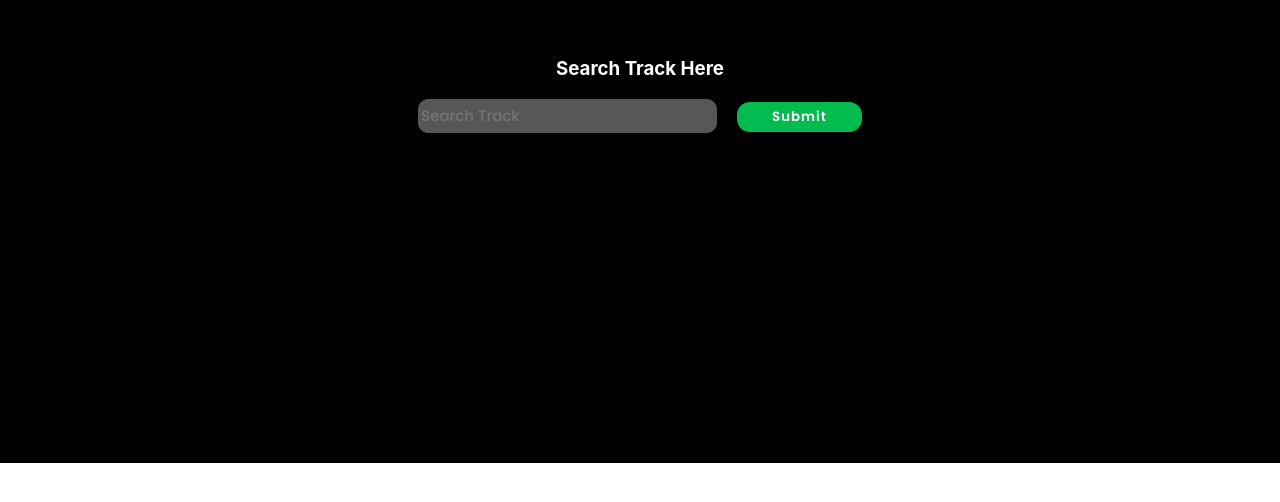
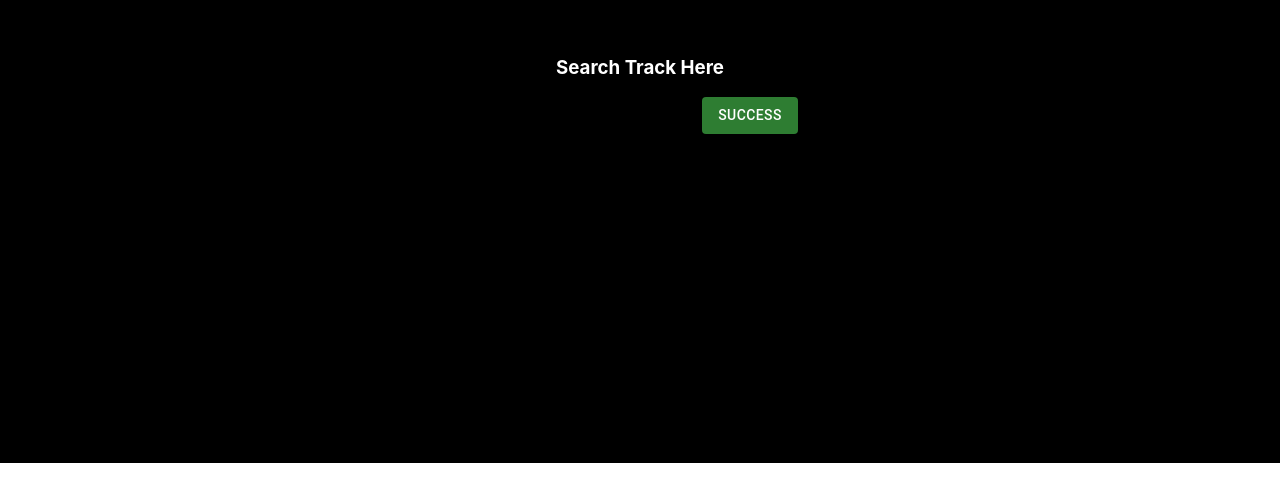
Before and after one commit to faishaaalj/Homework-Project-GIGIH, a React (Create React App) app: page /CreatePlaylist in a window 1280 px wide. Shown: the part 292-794 px from the top of the page. Built offline with nearby package versions, Linux system fonts and the light colour scheme.

Commit message:
restyling search component with mui

```diff
--- a/package.json
+++ b/package.json
@@ -3,6 +3,9 @@
   "version": "0.1.0",
   "private": true,
   "dependencies": {
+    "@emotion/react": "^11.9.0",
+    "@emotion/styled": "^11.8.1",
+    "@mui/material": "^5.6.1",
     "@reduxjs/toolkit": "^1.8.1",
     "@testing-library/jest-dom": "^5.16.2",
     "@testing-library/react": "^12.1.4",
--- a/src/Component/SearchBar/index.js
+++ b/src/Component/SearchBar/index.js
@@ -3,6 +3,10 @@ import { getTracks } from "../../lib/spotifyConfig";
 import { ToastContainer, toast } from "react-toastify";
 import "react-toastify/dist/ReactToastify.css"
 import { useSelector } from "react-redux";
+import { Button, TextField } from "@mui/material";
+
+
+
 
 const Search = ({searchResult}) => {
     const token = useSelector((state) => state.auth.token);
@@ -25,12 +29,19 @@ const Search = ({searchResult}) => {
         }
 
     }
+
     return (
         <>
             <ToastContainer />
             <form onSubmit={searchTracks}>
-                <input onChange={handleInput} className="search" type="text" placeholder="Search Track"></input>
-                <button className="btn-submit">Submit</button>
+                {/* <input onChange={handleInput} className="search" type="text" placeholder="Search Track"></input>
+                <button className="btn-submit">Submit</button> */}
+                <TextField
+                onChange={handleInput}
+                id="outlined-basic"
+                variant="standard"
+                />
+                <Button variant="contained" color="success">Success</Button>
             </form>
         </>
     )
```
Also changed, not shown: 1 other file (tests, documents, lock files or other folders).
